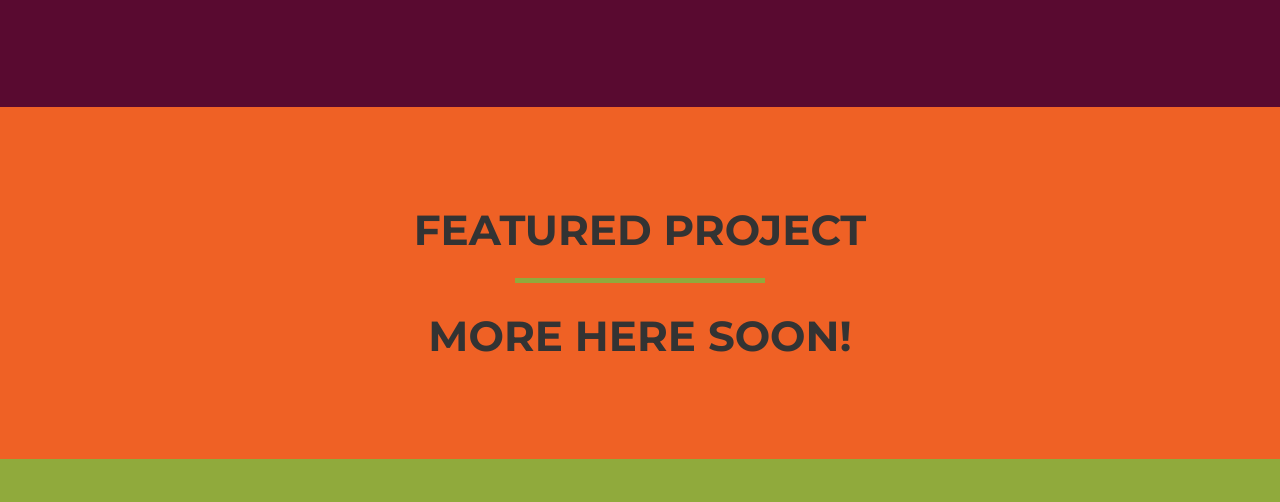
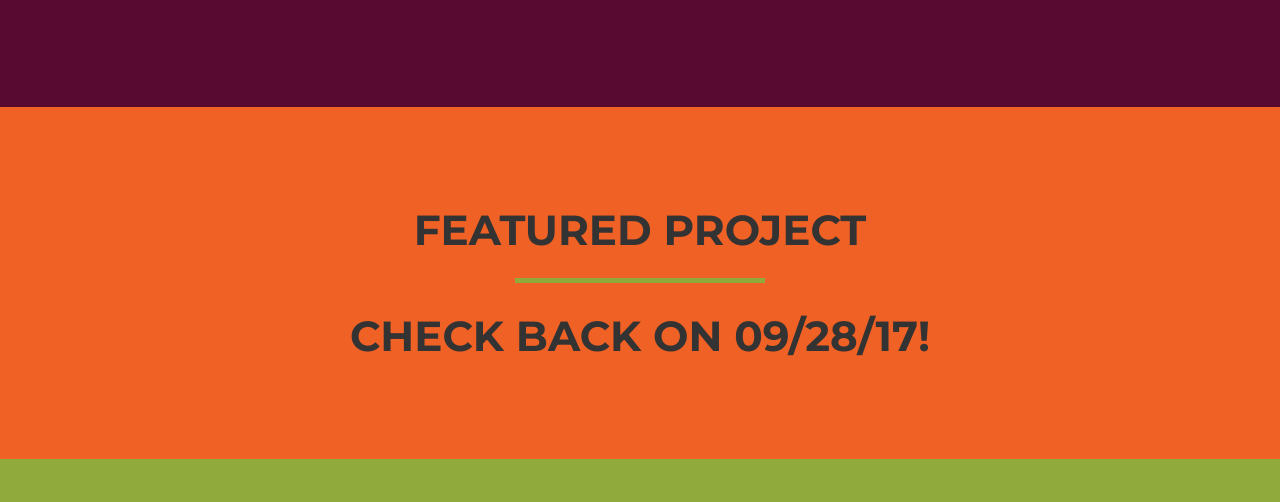
Before and after one commit to loutan01/loutan01.github.io, a plain HTML site: page index.html in a window 1280 px wide. Shown: the part 2397-2899 px from the top of the page. Drawn offline with nearby package versions, Linux system fonts and the light colour scheme.

Commit message:
Update index.html

```diff
--- a/index.html
+++ b/index.html
@@ -196,7 +196,7 @@
                 <div class="col-lg-12 text-center">
                     <h2>Featured Project</h2>
                     <hr class="star-primary">
-                    <h2>More Here soon!</h2>
+                    <h2>Check back on 09/28/17!</h2>
                 </div>
                 <div>
 
```
